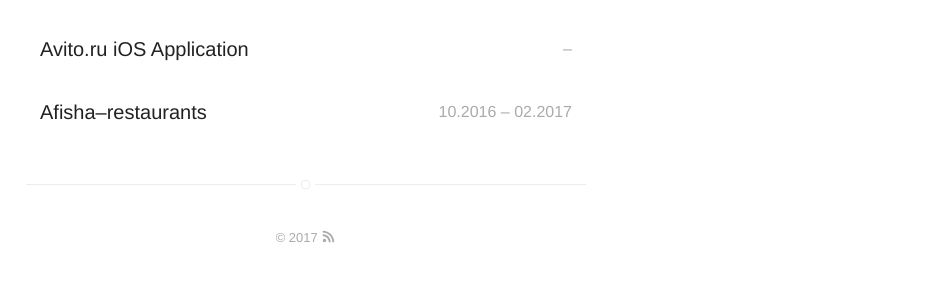
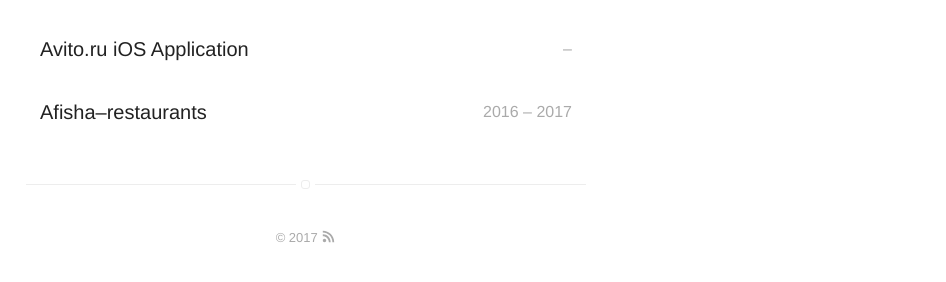
Before and after one commit to khomTima/khomtima.github.io, a Jekyll site: the page built from projects.html, in a window 1280 px wide. Shown: the part 603-885 px from the top of the page, without its empty margins (334-1280 px from the left). Built offline with Jekyll 4.4.1, drawn with Linux system fonts in a browser that asks for light colours.

Commit message:
Add projects

```diff
--- a/projects.html
+++ b/projects.html
@@ -7,7 +7,7 @@ title: Projects
         {% if post.projects %}
             <div class="item {% if post.star %}star{% endif %}">
                 <a class="url" href="{% if post.externalLink %}{{ post.externalLink }}{% else %}{{ site.url }}{{ post.url }}{% endif %}">
-                    <aside><time datetime="{{ post.startDate | date:"%m.%Y" }} – {{ post.endDate | date:"%m.%Y" }}">{{ post.startDate | date:"%m.%Y" }} – {{ post.endDate | date:"%m.%Y" }}</time></aside>
+                    <aside><time datetime="{{ post.startDate | date:"%Y" }} – {{ post.endDate | date:"%Y" }}">{{ post.startDate | date:"%Y" }} – {{ post.endDate | date:"%Y" }}</time></aside>
                     <h3 class="title">{{ post.title }}</h3>
                 </a>
             </div>
```
